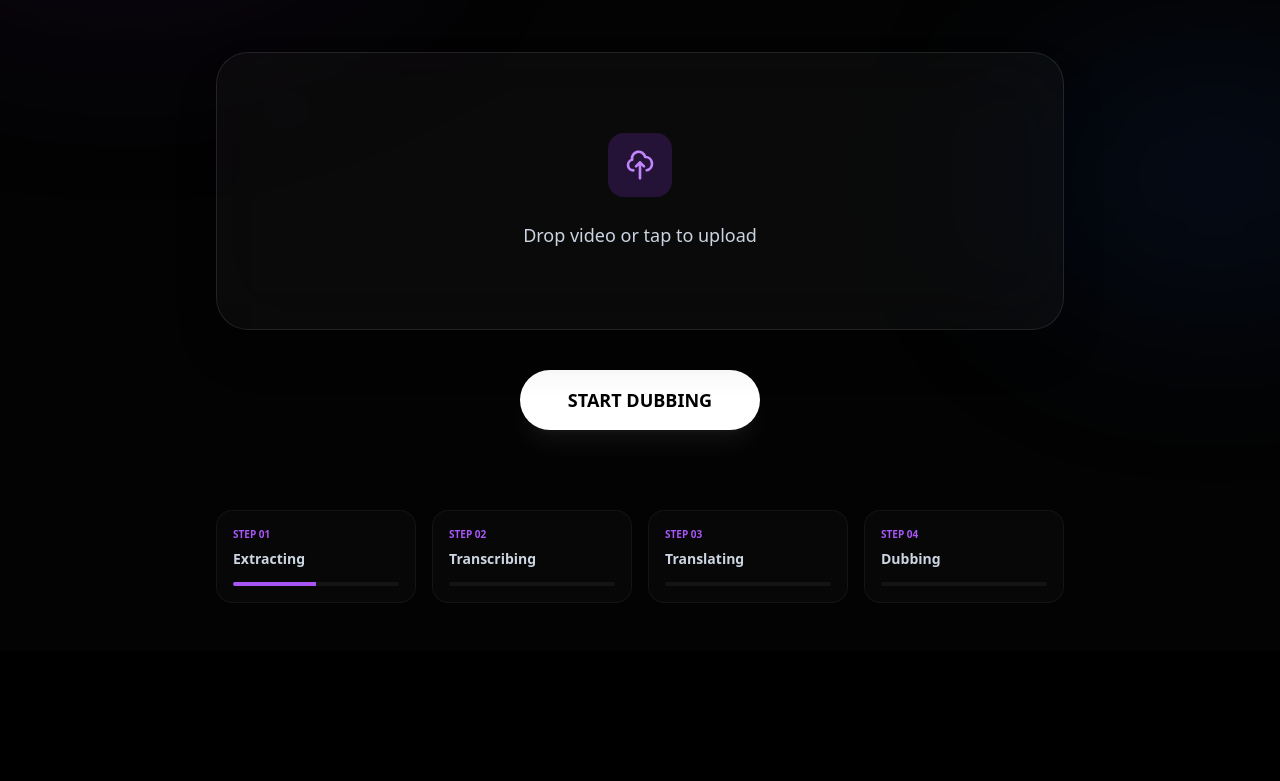
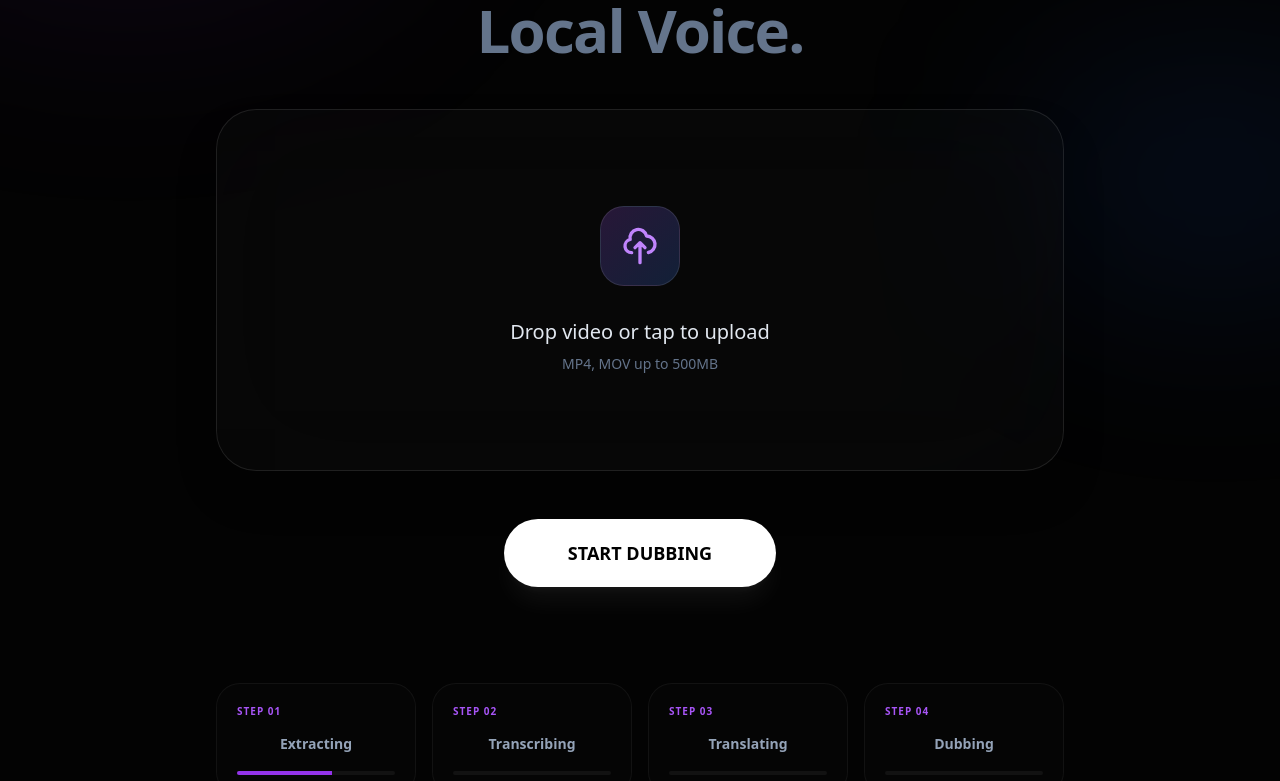
Before and after one commit to bryar780/dub-studio-ui, a React (Vite) app: page / in a window 1280 px wide. Shown: the part 263-1044 px from the top of the page. Before the commit the page ends 914 px from the top, so only its background shows below. Built offline with nearby package versions, Linux system fonts and the light colour scheme; no server answers.

Commit message:
Update App.jsx

```diff
--- a/App.jsx
+++ b/App.jsx
@@ -1,5 +1,5 @@
-import React, { useState } from 'react';
-import { motion } from 'framer-motion';
+import React, { useState, useEffect, useRef } from 'react';
+import { motion, AnimatePresence } from 'framer-motion';
 
 const App = () => {
   const [lang, setLang] = useState('en');
@@ -7,15 +7,22 @@ const App = () => {
   const [isProcessing, setIsProcessing] = useState(false);
   const [status, setStatus] = useState(0);
   const [outputUrl, setOutputUrl] = useState(null);
+  const pollingRef = useRef(null);
 
+  // PULLS THE URL FROM VERCEL ENVIRONMENT VARIABLES
   const API_URL = import.meta.env.VITE_API_URL?.replace(/\/$/, "");
   const isRTL = lang === 'ar' || lang === 'ku';
 
   const content = {
-    en: { title: "DUB STUDIO AI", sub: "Production-level AI Dubbing", drop: "Selected: ", placeholder: "Drop video or tap to upload", btn: "START DUBBING", processing: "Processing AI...", done: "DOWNLOAD DUBBED VIDEO", steps: ["Extracting", "Transcribing", "Translating", "Dubbing"] },
-    ar: { title: "دبلجة الذكاء الاصطناعي", sub: "إنتاج احترافي للدبلجة", drop: "تم اختيار: ", placeholder: "اسحب الفيديو أو اضغط للرفع", btn: "ابدأ الدبلجة", processing: "جاري المعالجة...", done: "تحميل الفيديو المدبلج", steps: ["استخراج الصوت", "تحويل النص", "الترجمة", "الدبلجة"] },
+    en: { title: "DUB STUDIO AI", sub: "Production-level AI Dubbing", drop: "Selected: ", placeholder: "Drop video or tap to upload", btn: "START DUBBING", processing: "AI is working...", done: "DOWNLOAD DUBBED VIDEO", steps: ["Extracting", "Transcribing", "Translating", "Dubbing"] },
+    ar: { title: "دبلجة الذكاء الاصطناعي", sub: "إنتاج احترافی للدبلجة", drop: "تم اختيار: ", placeholder: "اسحب الفيديو أو اضغط للرفع", btn: "ابدأ الدبلجة", processing: "الذكاء الاصطناعي يعمل...", done: "تحميل الفيديو المدبلج", steps: ["استخراج الصوت", "تحویل النص", "الترجمة", "الدبلجة"] },
     ku: { title: "دۆبێ ستۆدیۆ ئای ئای", sub: "دۆبلاجکردنی پرۆفیشناڵ", drop: "دیاریکرا: ", placeholder: "ڤیدیۆکە لێرە دابنێ یان کلیک بکە", btn: "دەستپێکردن", processing: "خەریکی کارکردنە...", done: "دابەزاندنی ڤیدیۆکە", steps: ["دەرهێنانی دەنگ", "نووسینەوە", "وەرگێڕان", "دۆبلاجکردن"] }
   };
+
+  // Clean up polling if user leaves page
+  useEffect(() => {
+    return () => { if (pollingRef.current) clearInterval(pollingRef.current); };
+  }, []);
 
   const handleFileChange = (e) => {
     if (e.target.files[0]) {
@@ -27,48 +34,59 @@ const App = () => {
 
   const startDubbing = async () => {
     if (!file) return alert("Please select a video first!");
-    if (!API_URL) return alert("API URL not configured in Vercel!");
+    if (!API_URL) return alert("API URL is missing in Vercel Settings!");
 
     setIsProcessing(true);
-    setStatus(1); // Start step 1
+    setStatus(1);
 
     const formData = new FormData();
     formData.append("file", file);
     formData.append("target_lang", lang);
 
     try {
+      // 1. Initial Upload - Returns Job ID immediately
       const response = await fetch(`${API_URL}/process`, {
         method: "POST",
         body: formData,
       });
 
-      if (!response.ok) throw new Error("Server error");
+      if (!response.ok) throw new Error("Upload failed");
+      const { job_id } = await response.json();
 
-      const data = await response.json();
+      // 2. Start Polling the status endpoint
+      pollingRef.current = setInterval(async () => {
+        try {
+          const res = await fetch(`${API_URL}/status/${job_id}`);
+          const data = await res.json();
 
-      // Simulate progress timing for the UI steps
-      let currentStep = 1;
-      const interval = setInterval(() => {
-        currentStep++;
-        setStatus(currentStep);
-        if (currentStep >= 4) {
-          clearInterval(interval);
-          setIsProcessing(false);
-          setOutputUrl(`${API_URL}/download/${data.job_id}`);
+          if (data.status === "completed") {
+            clearInterval(pollingRef.current);
+            setStatus(4);
+            setIsProcessing(false);
+            setOutputUrl(`${API_URL}/download/${job_id}`);
+          } else if (data.status === "failed") {
+            clearInterval(pollingRef.current);
+            alert("AI processing failed on the server.");
+            setIsProcessing(false);
+          } else if (data.status === "processing") {
+            // Gradually increment steps based on time to keep UI feeling alive
+            setStatus((prev) => (prev < 3 ? prev + 1 : prev));
+          }
+        } catch (e) {
+          console.log("Waiting for server to respond...");
         }
-      }, 4000);
+      }, 5000); // Check every 5 seconds
 
     } catch (err) {
-      alert("Connection failed. Ensure HuggingFace Space is 'Running'.");
+      alert("Connection failed. Ensure HuggingFace is 'Running'.");
       setIsProcessing(false);
-      setStatus(0);
     }
   };
 
   return (
     <div className={`min-h-screen bg-[#030303] text-slate-100 selection:bg-purple-500/30 ${isRTL ? 'rtl' : 'ltr'}`} style={{ direction: isRTL ? 'rtl' : 'ltr' }}>
 
-      {/* Background Blobs */}
+      {/* Dynamic Background */}
       <div className="fixed inset-0 overflow-hidden pointer-events-none">
         <div className="absolute -top-[10%] -left-[10%] w-[40%] h-[40%] bg-purple-600/10 blur-[120px] rounded-full" />
         <div className="absolute top-[40%] -right-[10%] w-[30%] h-[30%] bg-blue-600/10 blur-[100px] rounded-full" />
@@ -76,66 +94,83 @@ const App = () => {
 
       <nav className="sticky top-0 z-50 backdrop-blur-xl bg-black/50 border-b border-white/5 px-6 py-4 flex justify-between items-center">
         <h1 className="text-xl md:text-2xl font-black tracking-tighter bg-gradient-to-r from-white to-purple-500 bg-clip-text text-transparent">
-          {content[lang].title} <span className="text-[10px] bg-purple-600 text-white px-2 py-0.5 rounded-full align-middle ml-2">PRO</span>
+          {content[lang].title} <span className="text-[10px] bg-purple-600 text-white px-2 py-0.5 rounded-full align-middle ml-2 font-bold">PRO</span>
         </h1>
-        <select value={lang} onChange={(e) => setLang(e.target.value)} className="bg-white/5 border border-white/10 rounded-full px-4 py-1 text-sm outline-none">
+        <select value={lang} onChange={(e) => setLang(e.target.value)} className="bg-white/5 border border-white/10 rounded-full px-4 py-1.5 text-xs md:text-sm outline-none cursor-pointer hover:bg-white/10 transition-all">
           <option value="en">English</option>
           <option value="ar">العربية</option>
           <option value="ku">کوردی</option>
         </select>
       </nav>
 
-      <main className="relative z-10 max-w-4xl mx-auto px-6 py-12 text-center">
-        <div className="mb-12">
-          <p className="text-purple-400 font-medium tracking-widest text-xs uppercase mb-4">{content[lang].sub}</p>
-          <h2 className="text-4xl md:text-6xl font-bold tracking-tight">Global Reach.<br/><span className="text-slate-500">Local Voice.</span></h2>
-        </div>
+      <main className="relative z-10 max-w-4xl mx-auto px-6 py-12 md:py-20 text-center">
+        <motion.div initial={{ opacity: 0, y: 20 }} animate={{ opacity: 1, y: 0 }} transition={{ duration: 0.6 }}>
+          <p className="text-purple-400 font-semibold tracking-widest text-xs uppercase mb-4">{content[lang].sub}</p>
+          <h2 className="text-4xl md:text-7xl font-bold tracking-tight mb-12">Global Reach.<br/><span className="text-slate-500 text-3xl md:text-6xl">Local Voice.</span></h2>
+        </motion.div>
 
-        {/* Improved Upload Zone */}
-        <div className="relative group backdrop-blur-2xl bg-white/[0.03] border border-white/10 rounded-[2rem] p-12 md:p-20 transition-all hover:border-purple-500/50 shadow-2xl overflow-hidden">
+        {/* Glassmorphic Upload Zone */}
+        <div className="relative group backdrop-blur-3xl bg-white/[0.02] border border-white/10 rounded-[2.5rem] p-12 md:p-24 transition-all hover:border-purple-500/40 shadow-2xl overflow-hidden">
           <input type="file" onChange={handleFileChange} className="absolute inset-0 w-full h-full opacity-0 cursor-pointer z-30" accept="video/*" />
-          <div className="flex flex-col items-center pointer-events-none">
-            <div className="w-16 h-16 bg-purple-600/20 rounded-2xl flex items-center justify-center mb-6 group-hover:scale-110 transition-transform">
-               <svg className="w-8 h-8 text-purple-400" fill="none" stroke="currentColor" viewBox="0 0 24 24"><path strokeLinecap="round" strokeLinejoin="round" strokeWidth="2" d="M7 16a4 4 0 01-.88-7.903A5 5 0 1115.9 6L16 6a5 5 0 011 9.9M15 13l-3-3m0 0l-3 3m3-3v12" /></svg>
+          <div className="flex flex-col items-center pointer-events-none transition-transform group-hover:scale-105 duration-500">
+            <div className="w-20 h-20 bg-gradient-to-br from-purple-500/20 to-blue-500/20 rounded-3xl flex items-center justify-center mb-8 border border-white/10 group-hover:rotate-6 transition-all">
+               <svg className="w-10 h-10 text-purple-400" fill="none" stroke="currentColor" viewBox="0 0 24 24"><path strokeLinecap="round" strokeLinejoin="round" strokeWidth="2" d="M7 16a4 4 0 01-.88-7.903A5 5 0 1115.9 6L16 6a5 5 0 011 9.9M15 13l-3-3m0 0l-3 3m3-3v12" /></svg>
             </div>
-            <p className="text-lg font-medium text-slate-300">
+            <p className="text-xl font-medium text-slate-200">
               {file ? `${content[lang].drop} ${file.name}` : content[lang].placeholder}
             </p>
+            <p className="text-slate-500 mt-2 text-sm">MP4, MOV up to 500MB</p>
           </div>
         </div>
 
-        {/* Buttons */}
-        <div className="mt-10">
+        {/* Interactive Button */}
+        <div className="mt-12">
           {!outputUrl ? (
-            <button
+            <motion.button
+              whileTap={{ scale: 0.95 }}
               onClick={startDubbing}
               disabled={isProcessing}
-              className={`bg-white text-black px-12 py-4 rounded-full font-bold text-lg transition-all ${isProcessing ? 'opacity-50' : 'hover:scale-105 shadow-xl shadow-white/5'}`}
+              className={`relative bg-white text-black px-16 py-5 rounded-full font-bold text-lg transition-all ${isProcessing ? 'opacity-40 cursor-wait' : 'hover:bg-purple-50 shadow-xl shadow-white/5'}`}
             >
               {isProcessing ? content[lang].processing : content[lang].btn}
-            </button>
+            </motion.button>
           ) : (
-            <a href={outputUrl} download className="bg-green-500 text-white px-12 py-4 rounded-full font-bold text-lg hover:bg-green-600 transition-all shadow-xl shadow-green-500/20">
+            <motion.a
+              initial={{ scale: 0.8 }} animate={{ scale: 1 }}
+              href={outputUrl} download className="inline-block bg-gradient-to-r from-green-400 to-emerald-600 text-white px-16 py-5 rounded-full font-bold text-lg hover:shadow-2xl hover:shadow-green-500/30 transition-all"
+            >
               {content[lang].done}
-            </a>
+            </motion.a>
           )}
         </div>
 
-        {/* Progress Timeline */}
-        <div className="mt-20 grid grid-cols-2 md:grid-cols-4 gap-4">
+        {/* Progress Grid */}
+        <div className="mt-24 grid grid-cols-2 lg:grid-cols-4 gap-4">
           {content[lang].steps.map((step, i) => (
-            <div key={i} className="p-4 rounded-2xl bg-white/[0.02] border border-white/5 text-left">
-              <span className={`text-[10px] font-black mb-1 block ${status > i ? 'text-green-400' : 'text-purple-500'}`}>
-                {status > i ? "✓ DONE" : `STEP 0${i+1}`}
-              </span>
-              <span className="text-sm font-semibold text-slate-300">{step}</span>
-              <div className="w-full h-1 bg-white/5 rounded-full mt-3 overflow-hidden">
-                <div className="h-full bg-purple-500 transition-all duration-1000" style={{ width: status > i ? '100%' : status === i ? '50%' : '0%' }} />
+            <div key={i} className={`p-5 rounded-[1.5rem] border transition-all duration-700 ${status > i ? 'bg-green-500/5 border-green-500/20' : 'bg-white/[0.01] border-white/5'}`}>
+              <div className="flex justify-between items-center mb-3">
+                <span className={`text-[10px] font-black tracking-widest ${status > i ? 'text-green-400' : 'text-purple-500'}`}>
+                  {status > i ? "✓ COMPLETED" : `STEP 0${i+1}`}
+                </span>
+                {status === i && isProcessing && (
+                  <div className="w-2 h-2 bg-purple-500 rounded-full animate-ping" />
+                )}
+              </div>
+              <span className={`text-sm font-semibold transition-colors ${status > i ? 'text-white' : 'text-slate-400'}`}>{step}</span>
+              <div className="w-full h-1 bg-white/5 rounded-full mt-4 overflow-hidden">
+                <div
+                  className={`h-full transition-all duration-1000 ${status > i ? 'bg-green-500' : 'bg-purple-600'}`}
+                  style={{ width: status > i ? '100%' : status === i ? '60%' : '0%' }}
+                />
               </div>
             </div>
           ))}
         </div>
       </main>
+
+      <footer className="py-12 text-center text-slate-600 text-xs font-medium tracking-widest uppercase opacity-50">
+        &copy; 2026 DUB STUDIO AI PRO • {API_URL ? "Engine Online" : "System Error"}
+      </footer>
     </div>
   );
 };
```
